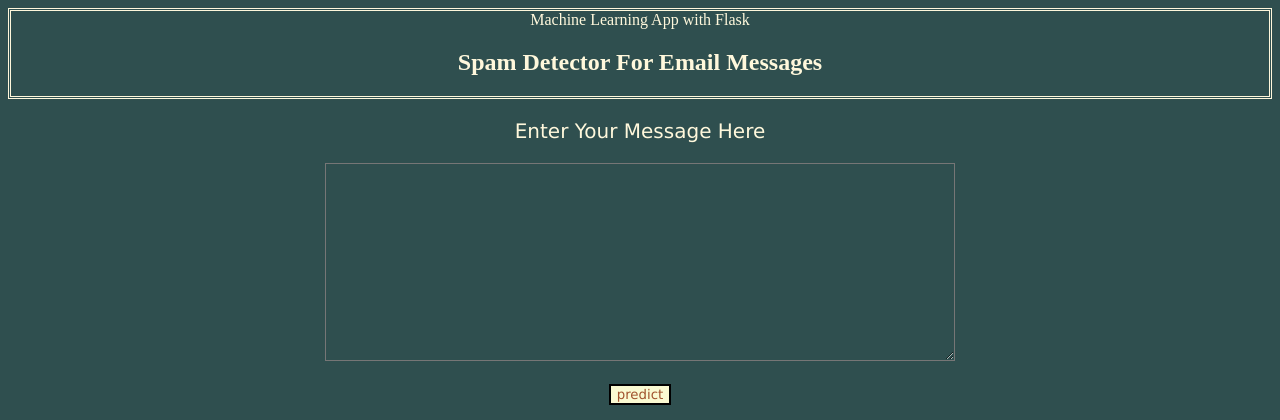
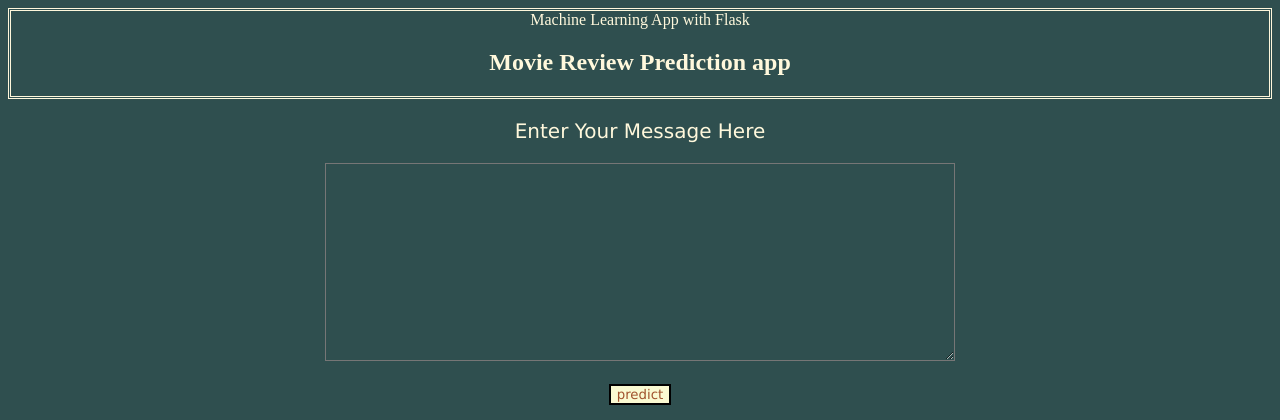
Before and after one commit to nandha-batzzy/NLP-Sentiment-Analysis-for-Movie-Review---Heroku, a Flask app: page / in a window 1280 px wide. Shown: the top 420 px of the page. Run offline with Flask 2, Linux system fonts and the light colour scheme; parts of the project's set-up code (start-up, migrations or seed data) failed here and were passed over.

Commit message:
Update home.html

```diff
--- a/templates/home.html
+++ b/templates/home.html
@@ -12,7 +12,7 @@
 		<div id="brandname">
 			Machine Learning App with Flask
 		</div>
-		<h2>Spam Detector For Email Messages</h2>
+		<h2>Movie Review Prediction app</h2>
 
 	</div>
 	</header>
```
